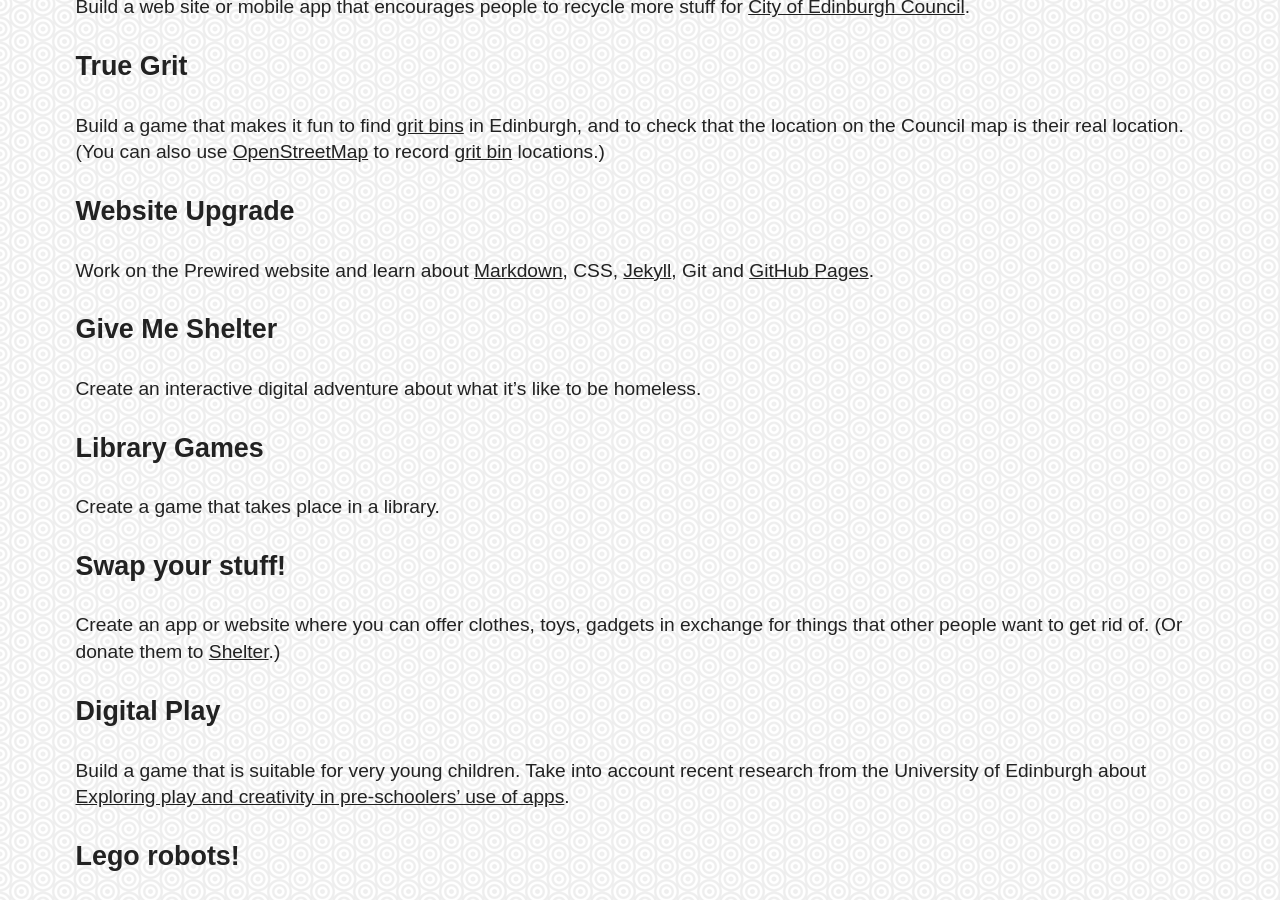
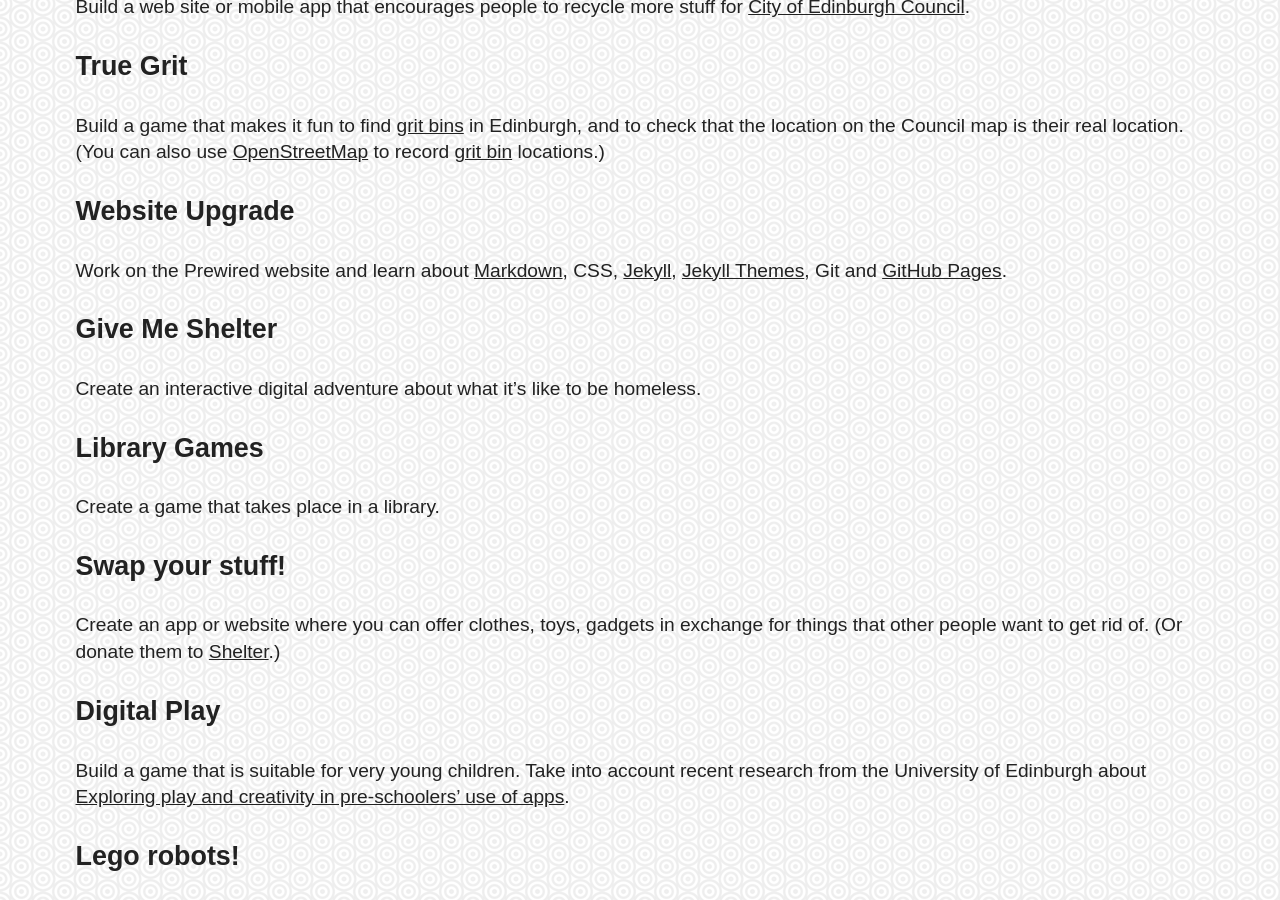
Before and after one commit to prewired/prewired.github.io, a Jekyll site: the page built from summerhack2016.md, in a window 1280 px wide and 900 px high, scrolled down 4421 px. Built offline with Jekyll 4.4.1, drawn with Linux system fonts in a browser that asks for light colours; some web fonts are replaced.

Commit message:
updated challenges

```diff
--- a/summerhack2016.md
+++ b/summerhack2016.md
@@ -428,7 +428,7 @@
 
 ### Website Upgrade
 
-Work on the Prewired website and learn about [Markdown](https://daringfireball.net/projects/markdown/), CSS, [Jekyll](https://jekyllrb.com), Git and [GitHub Pages](https://pages.github.com).
+Work on the Prewired website and learn about [Markdown](https://daringfireball.net/projects/markdown/), CSS, [Jekyll](https://jekyllrb.com), [Jekyll Themes](http://jekyllthemes.org), Git and [GitHub Pages](https://pages.github.com).
 
 ### Give Me Shelter
 
```
